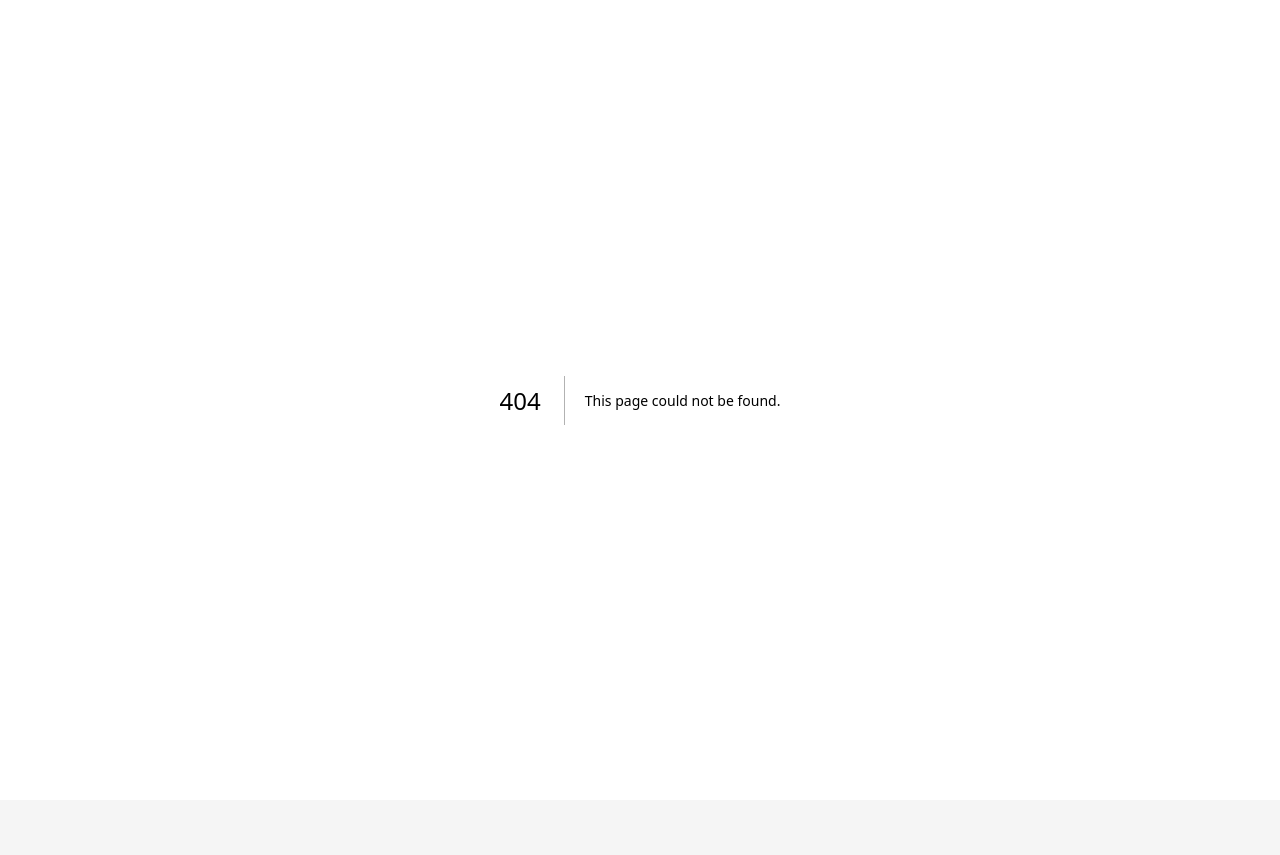
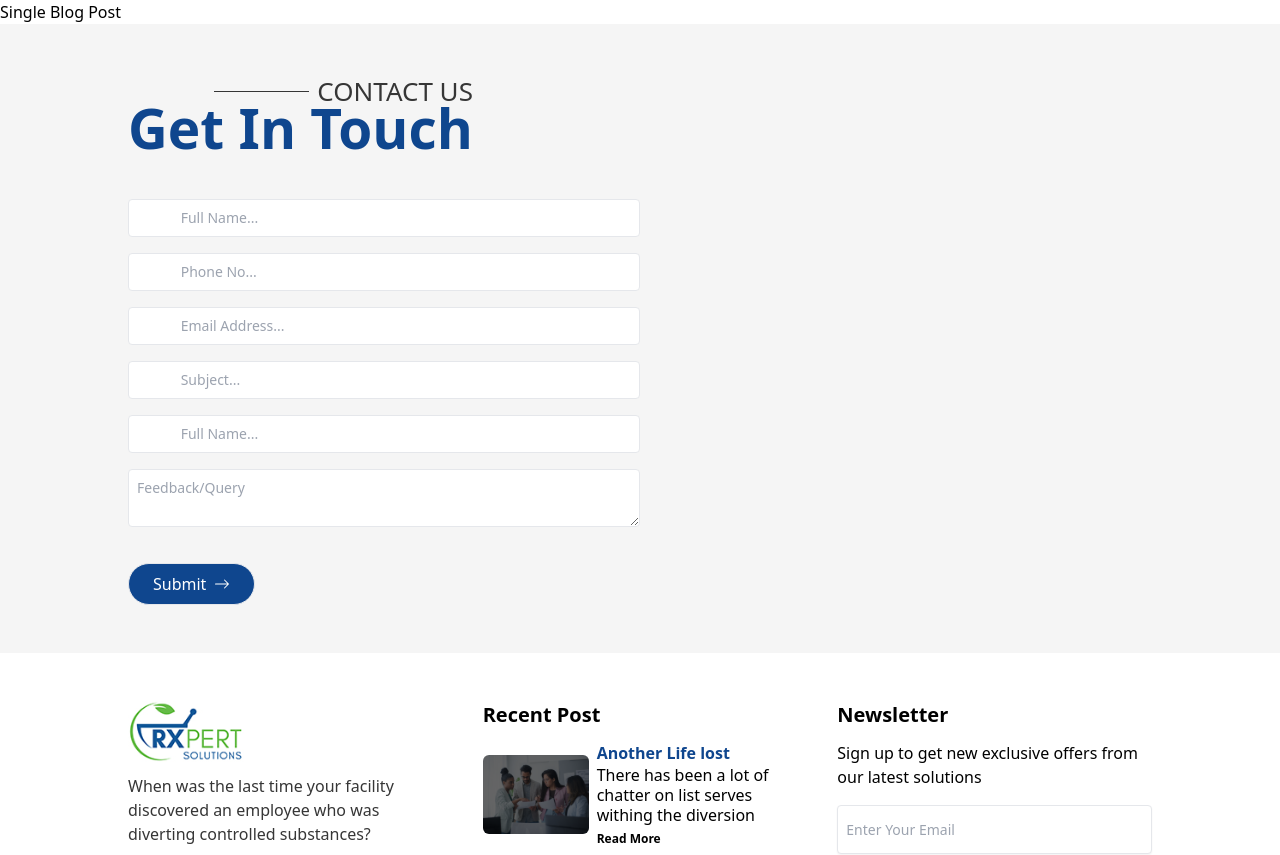
Before and after one commit to S-Abdullahi/rx-expert, a Next.js app: page /blog/1 in a window 1280 px wide. Before the commit this address had no page. Shown: the top 855 px of the page. Built offline with nearby package versions, Linux system fonts and the light colour scheme.

Commit message:
dynamic route

```diff
--- /dev/null
+++ b/app/blog/[id]/page.tsx
@@ -0,0 +1,3 @@
+export default function singleBlogPost({ params }: { params: { id: string } }) {
+  return <div>Single Blog Post</div>;
+}
```
